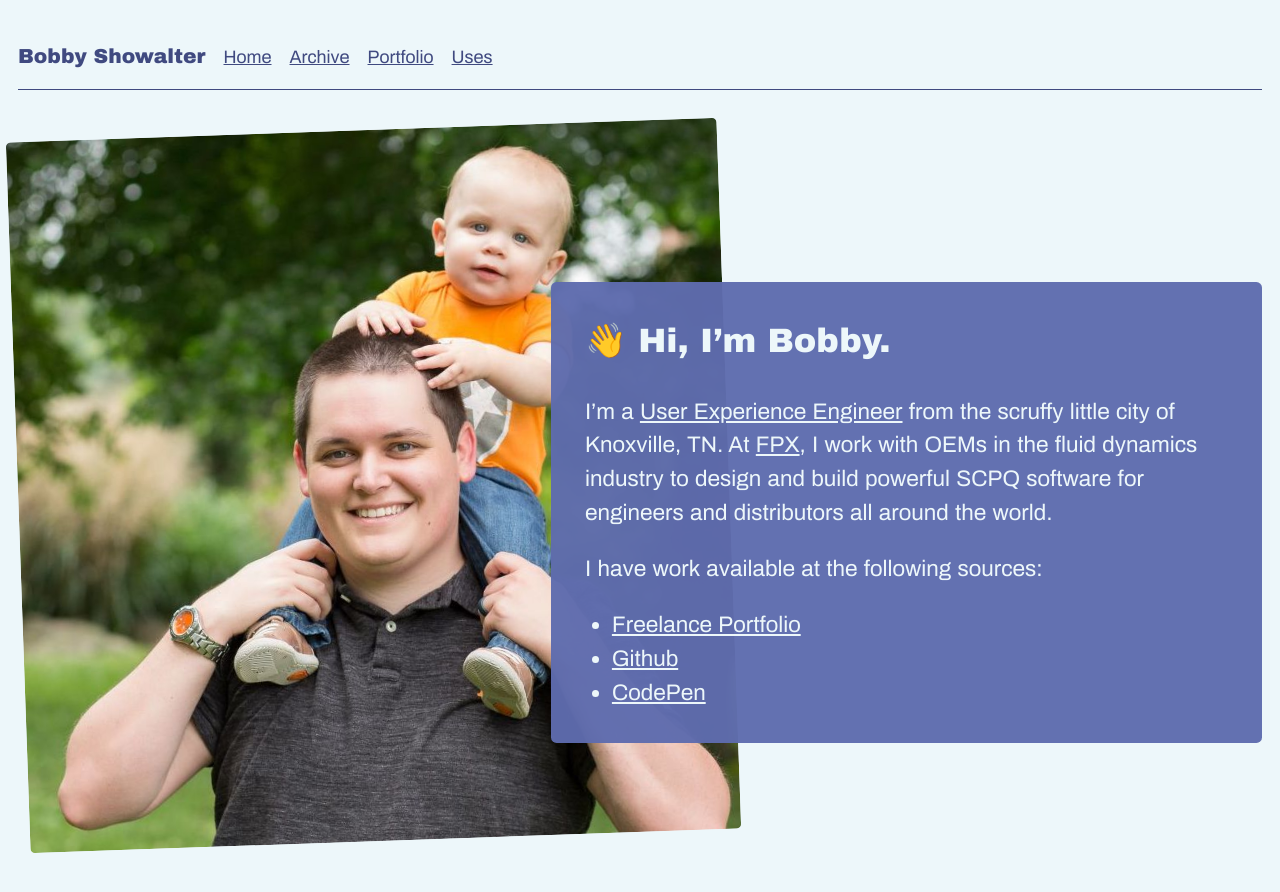
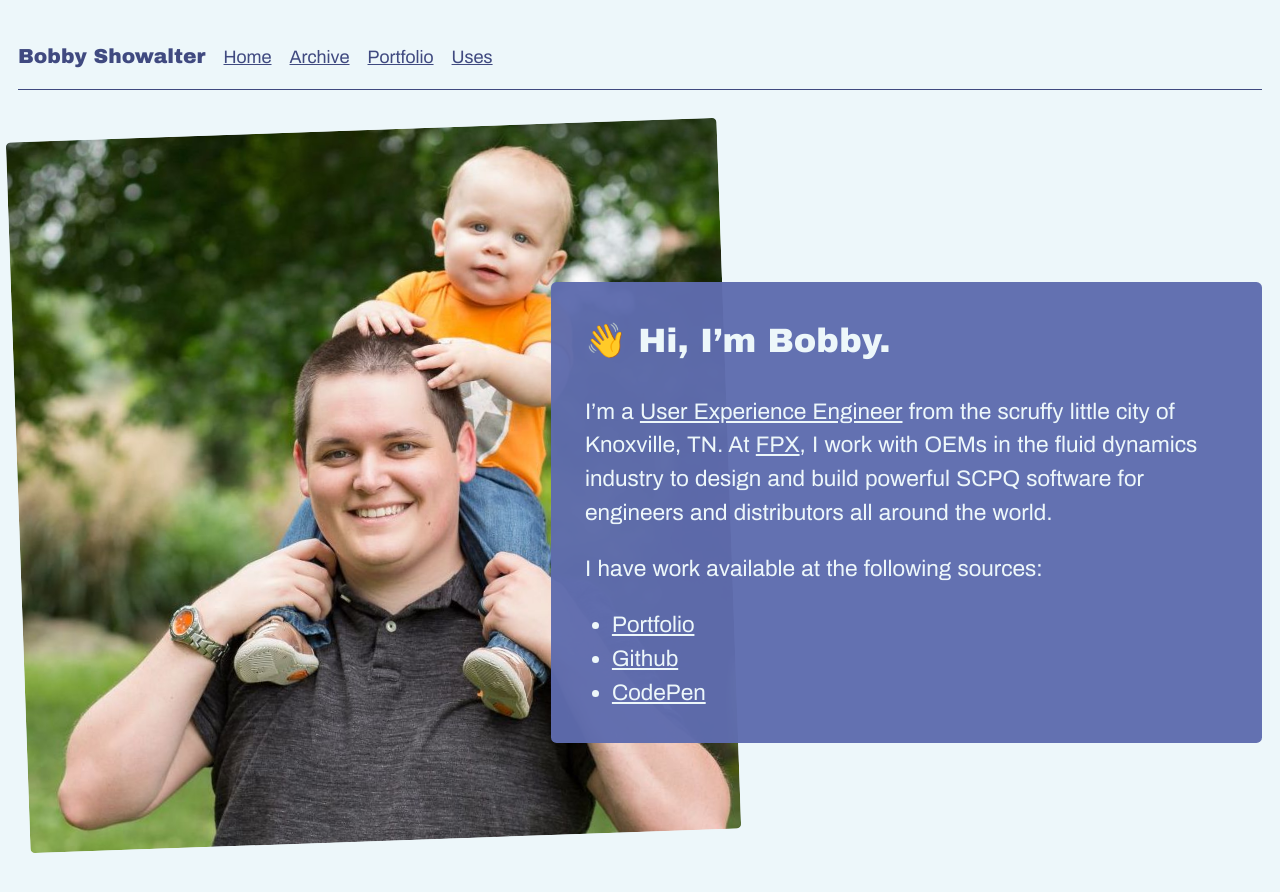
Before and after one commit to orangedaisy/bshowco, a Jekyll site: the page built from index.md, in a window 1280 px wide, cut to the strip 0-909 px from the top of the page. Shown: the top 892 px of the strip. Built offline with Jekyll 4.4.1, drawn with Linux system fonts in a browser that asks for light colours; our own code applies the rules of GitHub Pages for plain Markdown files.

Commit message:
Remove 'Freelance' from Portfolio link
I'm listing more than just my freelance stuff here, so this qualifier is
misleading

```diff
--- a/index.md
+++ b/index.md
@@ -12,6 +12,6 @@ distributors all around the world.
 
 I have work available at the following sources:
 
-- [Freelance Portfolio](/portfolio/)
+- [Portfolio](/portfolio/)
 - [Github](https://github.com/orangedaisy/)
 - [CodePen](https://codepen.io/bobbyshowalter/)
```
